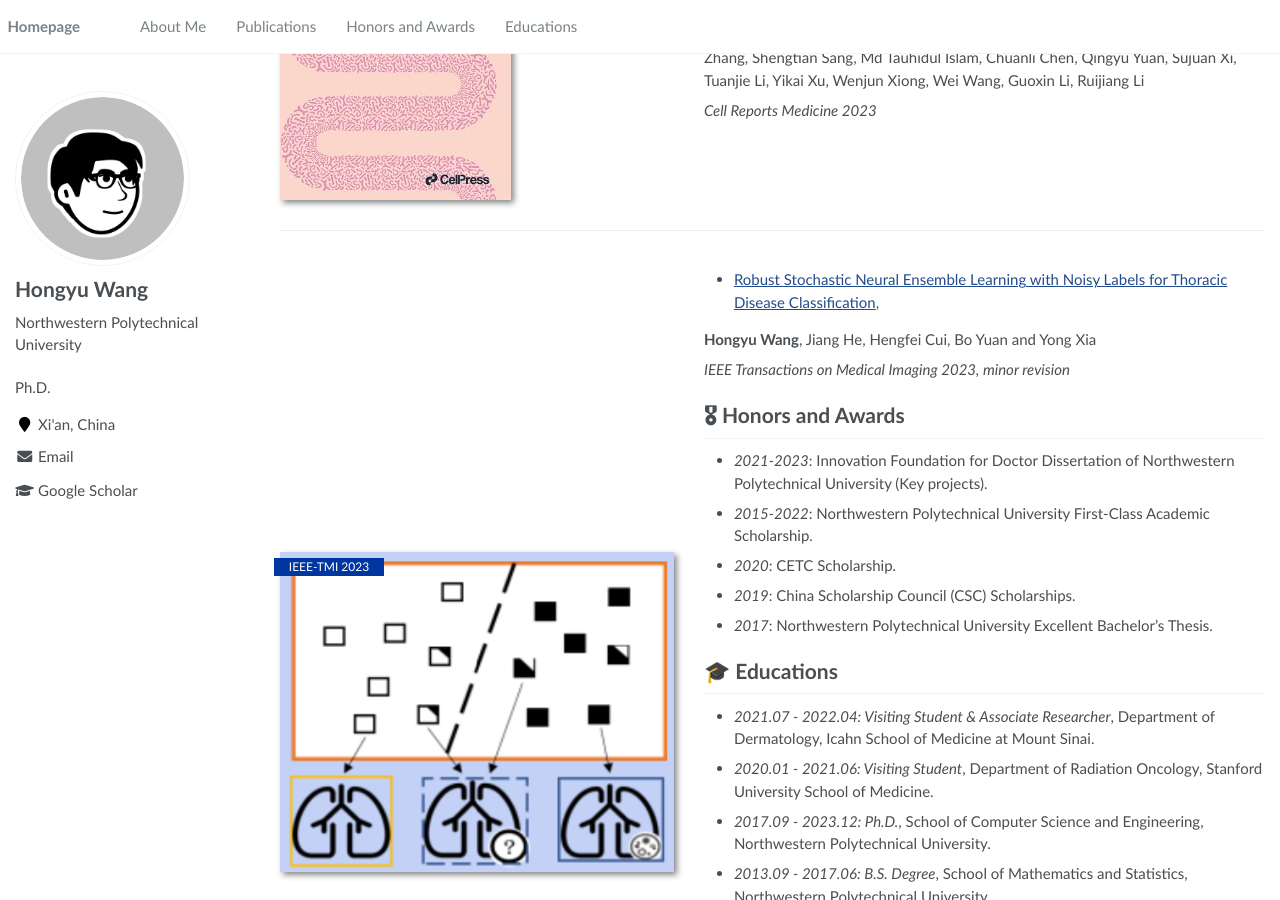
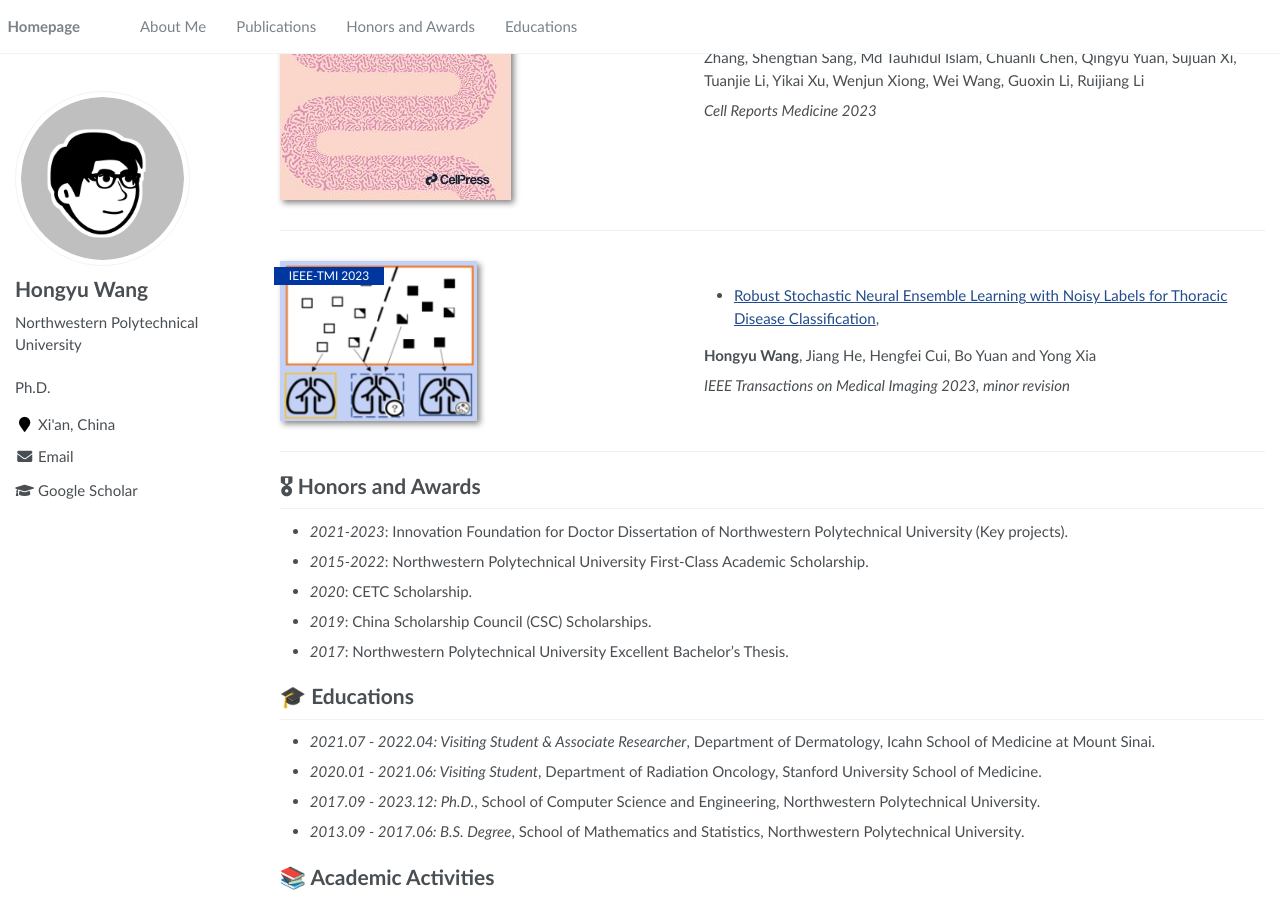
Before and after one commit to hywang01/hywang01.github.io, a Jekyll site: the page built from _pages/about.md, in a window 1280 px wide and 900 px high, scrolled down 1997 px. Built offline with Jekyll 4.4.1, drawn with Linux system fonts in a browser that asks for light colours.

Commit message:
update img

```diff
--- a/_pages/about.md
+++ b/_pages/about.md
@@ -100,7 +100,7 @@ Yuming Jiang, Kangneng Zhou, Zepang Sun, **Hongyu Wang**, Jingjing Xie, Taojun Z
 </div>
 
 
-<div class='paper-box'><div class='paper-box-image'><div><div class="badge">IEEE-TMI 2023</div><img src='images/NL_concept.png' alt="sym" width="100%"></div></div>
+<div class='paper-box'><div class='paper-box-image'><div><div class="badge">IEEE-TMI 2023</div><img src='images/NL_concept.png' alt="sym" width="50%"></div></div>
 <div class='paper-box-text' markdown="1">
 
 - [Robust Stochastic Neural Ensemble Learning with Noisy Labels for Thoracic Disease Classification](https://github.com/hywang01/SNEL),
@@ -108,6 +108,9 @@ Yuming Jiang, Kangneng Zhou, Zepang Sun, **Hongyu Wang**, Jingjing Xie, Taojun Z
 **Hongyu Wang**, Jiang He, Hengfei Cui, Bo Yuan and Yong Xia
 
 *IEEE Transactions on Medical Imaging 2023, minor revision*
+
+</div>
+</div>
 
 [//]: # - [Lorem ipsum dolor sit amet, consectetur adipiscing elit. Vivamus ornare aliquet ipsum, ac tempus justo dapibus sit amet](https://github.com), A, B, C, **CVPR 2020**
 
```
